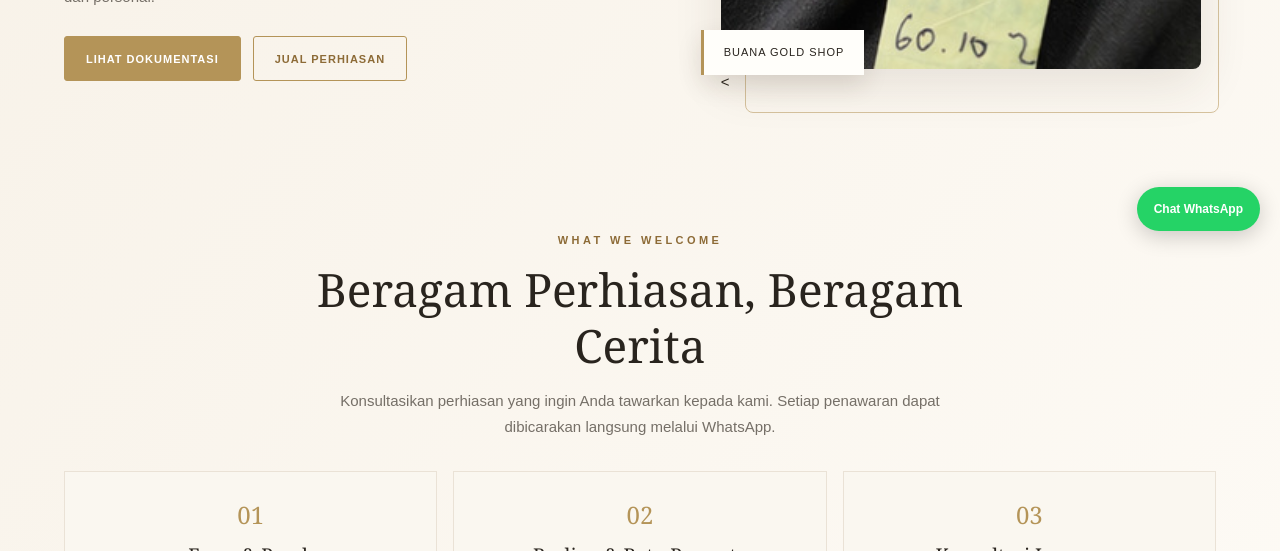
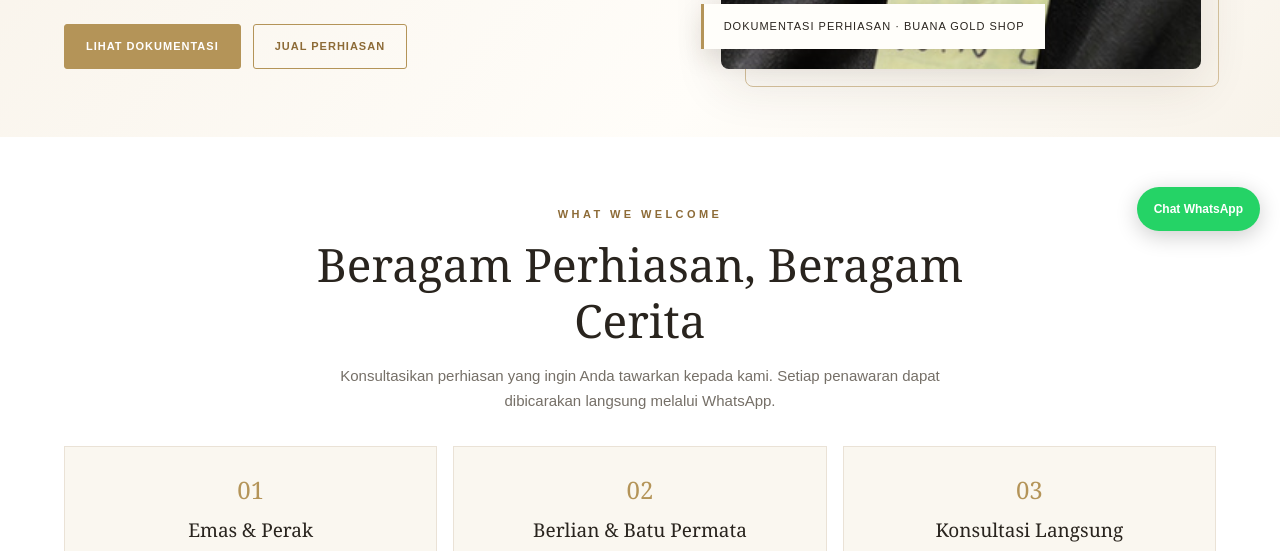
Before and after one commit to yusuf12525/buana-gold-shop, a plain HTML site: page index.html in a window 1280 px wide. Shown: the part 549-1100 px from the top of the page. Drawn offline with Linux system fonts and the light colour scheme.

Commit message:
Update index.html

```diff
--- a/index.html
+++ b/index.html
@@ -97,7 +97,7 @@
   <main>
     <div class="hero" id="home"><div class="container hero-inner">
       <div class="hero-copy reveal"><span class="eyebrow">Welcome to Buana Gold Shop</span><h1>Timeless Beauty,<br>Precious Elegance.</h1><p>Setiap perhiasan memiliki cerita dan nilainya sendiri. Buana Gold Shop melayani konsultasi jual beli perhiasan dengan komunikasi yang mudah dan personal.</p><div class="actions"><a class="btn" href="#dokumentasi">LIHAT DOKUMENTASI</a><a class="btn btn-outline" href="#layanan">JUAL PERHIASAN</a></div></div>
-      <div class="hero-media reveal"><img class="hero-photo" src="assets/images/perhiasan_01.jpg" alt="Dokumentasi perhiasan yang diperiksa di Buana Gold Shop" fetchpriority="high"><<div class="hero-caption">BUANA GOLD SHOP</div>
+      <div class="hero-media reveal"><img class="hero-photo" src="assets/images/perhiasan_01.jpg" alt="Dokumentasi perhiasan yang diperiksa di Buana Gold Shop" fetchpriority="high"><div class="hero-caption">DOKUMENTASI PERHIASAN · BUANA GOLD SHOP</div></div>
     </div></div>
     <section id="jenis"><div class="container"><div class="section-heading reveal"><span class="eyebrow">What We Welcome</span><h2>Beragam Perhiasan, Beragam Cerita</h2><p>Konsultasikan perhiasan yang ingin Anda tawarkan kepada kami. Setiap penawaran dapat dibicarakan langsung melalui WhatsApp.</p></div>
       <div class="intro-grid"><div class="feature reveal"><span class="feature-num">01</span><h3>Emas & Perak</h3><p>Berbagai bentuk perhiasan, termasuk cincin, gelang, kalung, dan model lainnya.</p></div><div class="feature reveal"><span class="feature-num">02</span><h3>Berlian & Batu Permata</h3><p>Konsultasi mengenai perhiasan dengan batu hias atau batu permata.</p></div><div class="feature reveal"><span class="feature-num">03</span><h3>Konsultasi Langsung</h3><p>Hubungi kami untuk membicarakan jenis, kondisi, dan informasi perhiasan Anda.</p></div></div>
```
